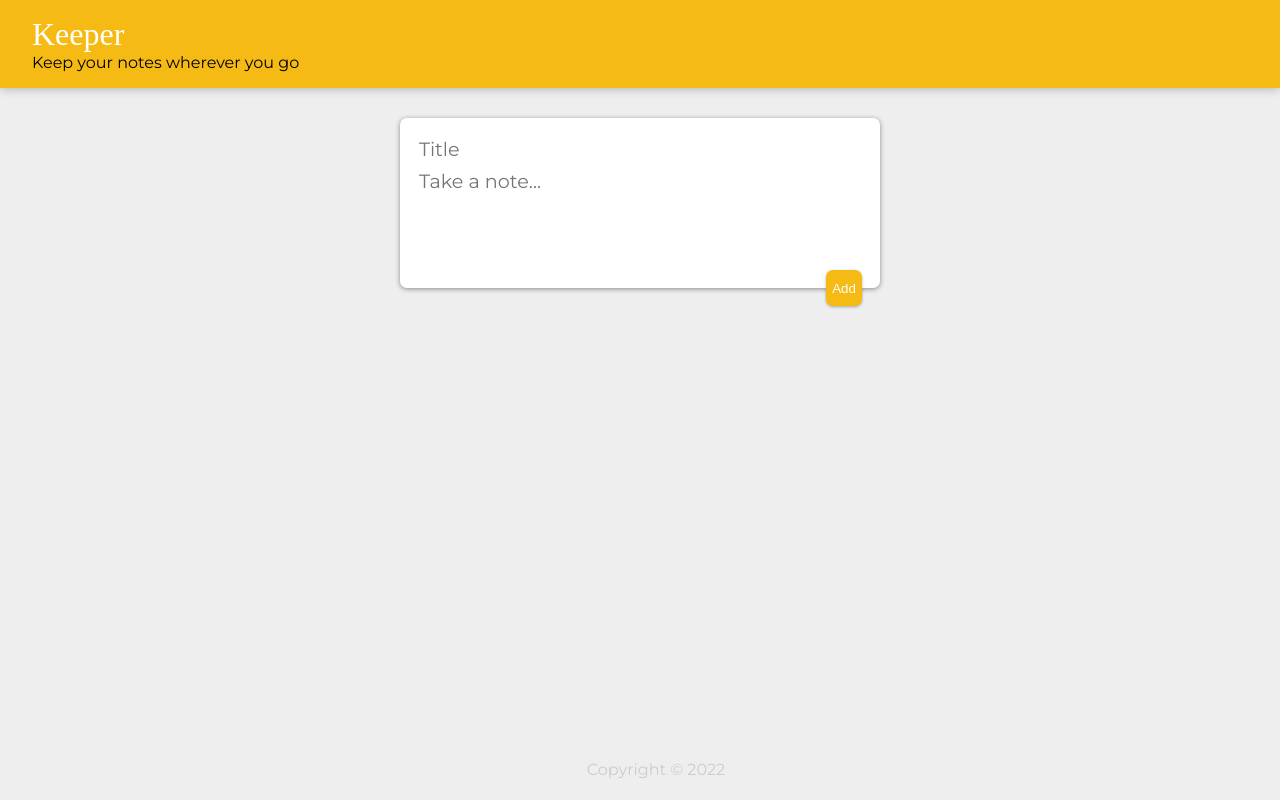
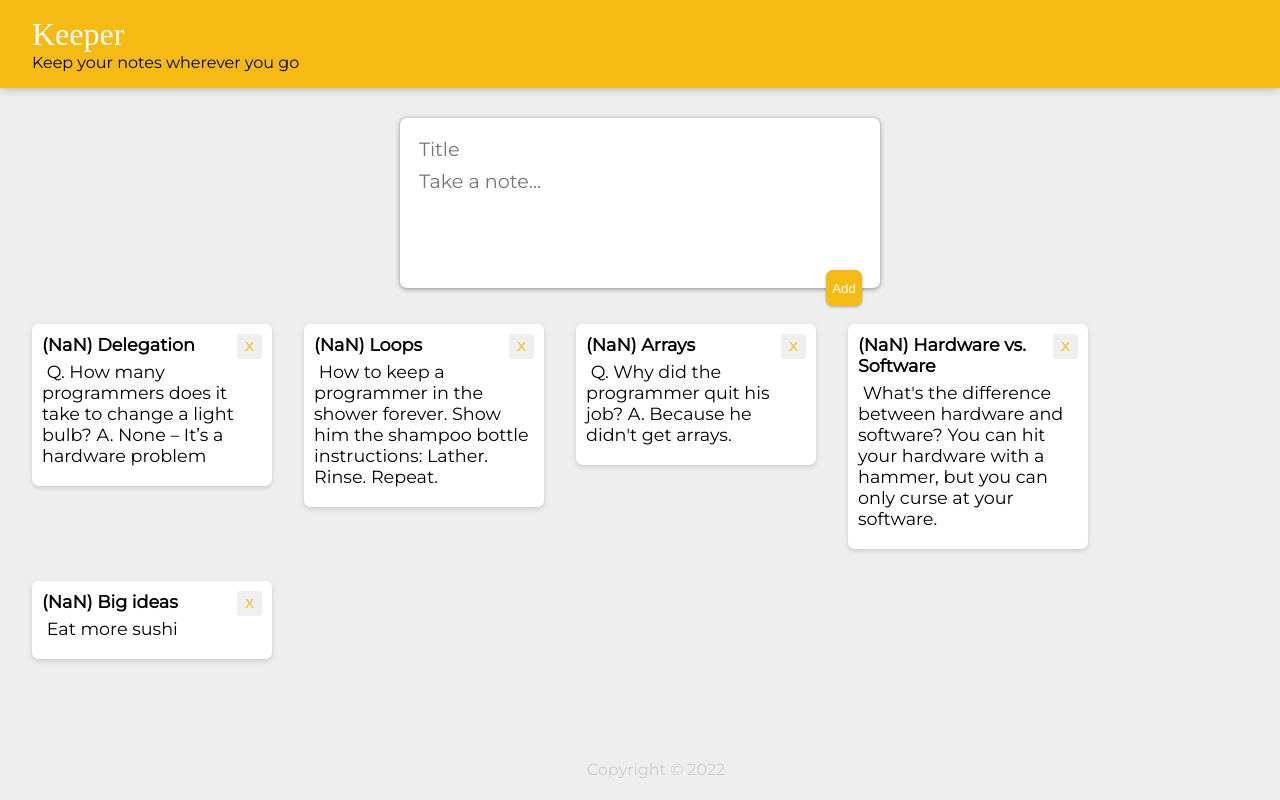
Before and after one commit to Id3arium/KeeperApp, a React (Create React App) app: page / in a window 1280 px wide. Built offline with nearby package versions, Linux system fonts and the light colour scheme; a web font is replaced by a local one.

Commit message:
making create area be cleared after adding new note

```diff
--- a/src/components/App.js
+++ b/src/components/App.js
@@ -5,7 +5,7 @@ import Note from "./Note";
 import defaultNotes from "../notes";
 import CreateArea from "./CreateArea";
 export default function App() {
-  const [notes, setNotes] = useState([]);
+  const [notes, setNotes] = useState(defaultNotes);
   function addNote(note) {
     setNotes((prevNotes) => {
       note.id = prevNotes.length;
--- a/src/components/CreateArea.js
+++ b/src/components/CreateArea.js
@@ -15,6 +15,7 @@ function CreateArea(props) {
   function submitNote(e) {
     e.preventDefault();
     props.onAdd(note);
+    setNote({ title: "", content: "" });
   }
   return (
     <div>
```
